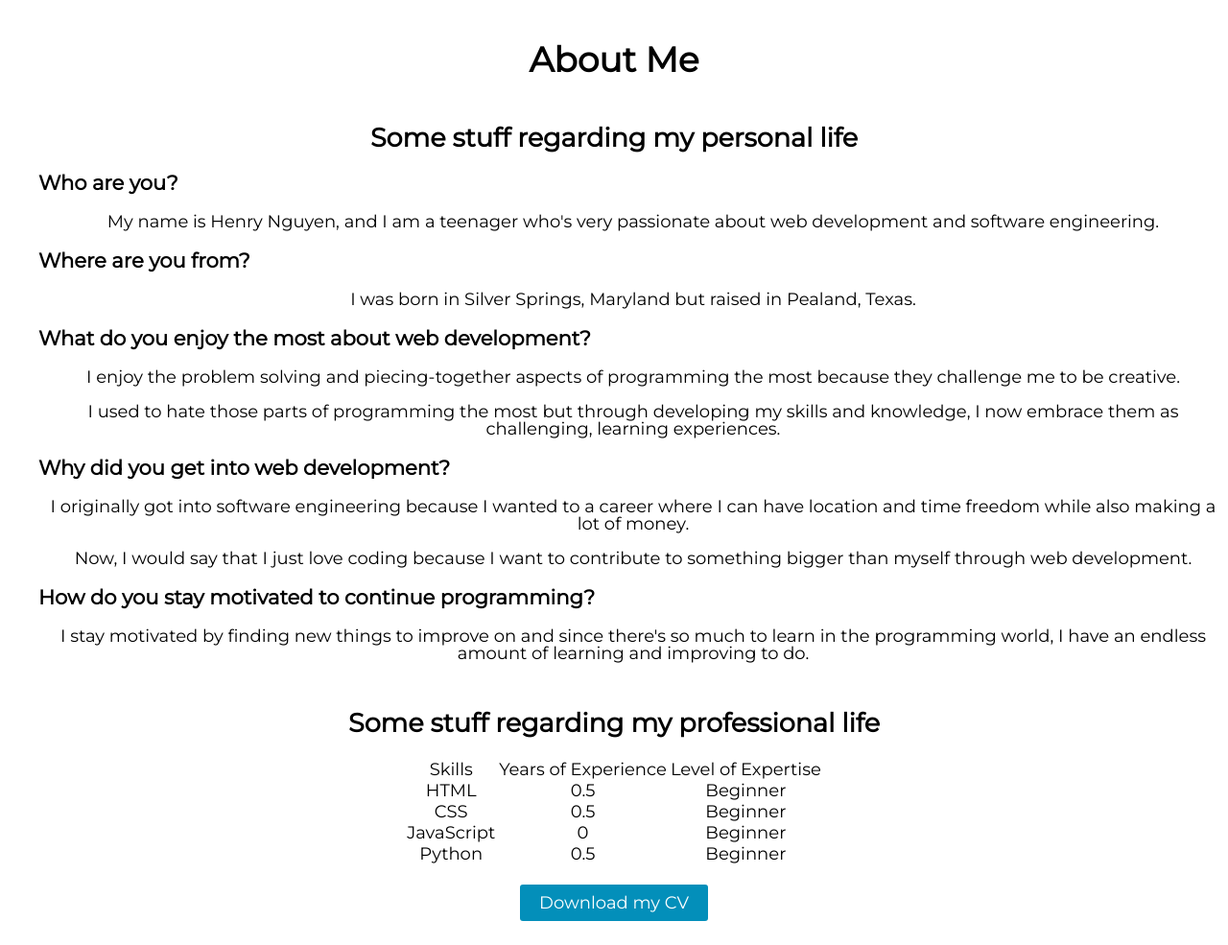
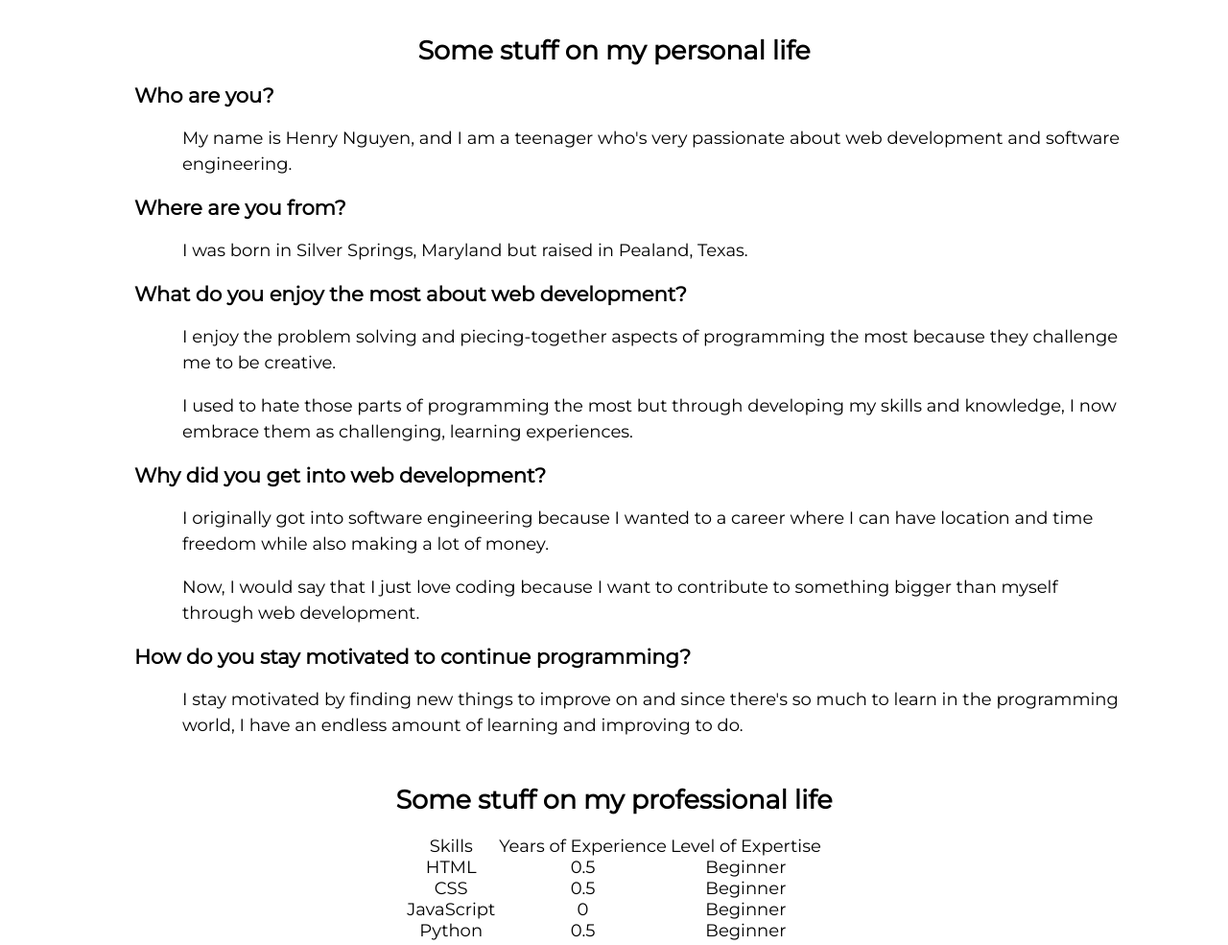
Before and after one commit to HenryN05/portfolio-website, a plain HTML site: page index.html in a window 1280 px wide. Shown: the part 700-1685 px from the top of the page at 96% size. Drawn offline with nearby package versions, Linux system fonts and the light colour scheme; a web font is replaced by a local one.

Commit message:
Adjusted line-height and margins of sections

```diff
--- a/css/styles.production.css
+++ b/css/styles.production.css
@@ -19,6 +19,7 @@ body {
 
 p {
   text-align: center;
+  line-height: 150%;
 }
 
 h {
@@ -174,20 +175,26 @@ textarea {
   text-align: left;
 }
 
+.about-answer {
+  text-align: left;
+  margin-left: 50px;
+}
+
 #profile {
-  margin-bottom: 200px;
+  margin-bottom: 100px;
 }
 
 #about {
-  margin-bottom: 200px;
+  margin: 100px;
+  margin-bottom: 300px;
 }
 
 #work {
-  margin-bottom: 200px;
+  margin-bottom: 300px;
 }
 
 #contact {
-  margin-bottom: 200px;
+  margin-bottom: 100px;
 }
 
 #professional-experience {
--- a/index.html
+++ b/index.html
@@ -94,27 +94,27 @@
 
     <section id="about">
       <h1>About Me</h1>
-      <h2 id="personal-experience">Some stuff regarding my personal life</h2>
+      <h2 id="personal-experience">Some stuff on my personal life</h2>
       <ul>
         <h3 class="about-question">Who are you?</h3>
-        <p>
+        <p class="about-answer">
           My name is Henry Nguyen, and I am a teenager who's very passionate
           about web development and software engineering.
         </p>
 
         <h3 class="about-question">Where are you from?</h3>
-        <p>
+        <p class="about-answer">
           I was born in Silver Springs, Maryland but raised in Pealand, Texas.
         </p>
 
         <h3 class="about-question">
           What do you enjoy the most about web development?
         </h3>
-        <p>
+        <p class="about-answer">
           I enjoy the problem solving and piecing-together aspects of
           programming the most because they challenge me to be creative.
         </p>
-        <p>
+        <p class="about-answer">
           I used to hate those parts of programming the most but through
           developing my skills and knowledge, I now embrace them as
           challenging, learning experiences.
@@ -123,12 +123,12 @@
         <h3 class="about-question">
           Why did you get into web development?
         </h3>
-        <p>
+        <p class="about-answer">
           I originally got into software engineering because I wanted to a
           career where I can have location and time freedom while also making a
           lot of money.
         </p>
-        <p>
+        <p class="about-answer">
           Now, I would say that I just love coding because I want
           to contribute to something bigger than myself through web development.
         </p>
@@ -136,14 +136,14 @@
         <h3 class="about-question">
           How do you stay motivated to continue programming?
         </h3>
-        <p>
+        <p class="about-answer">
           I stay motivated by finding new things to improve on and since there's
           so much to learn in the programming world, I have an endless amount of
           learning and improving to do.
         </p>
       </ul>
 
-      <h2 id="professional-experience">Some stuff regarding my professional life</h2>
+      <h2 id="professional-experience">Some stuff on my professional life</h2>
       <table>
         <thead>
           <tr>
```
